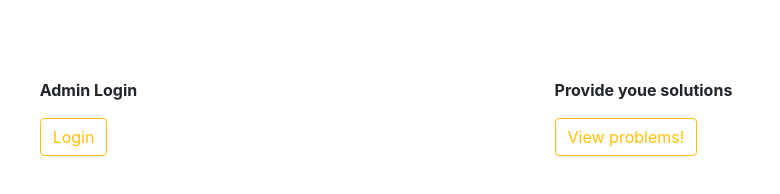
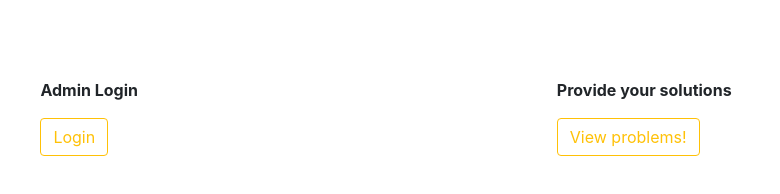
Before and after one commit to danaljarbou/saib-hackathon, a website: page public/homePage.html in a window 1280 px wide. Shown: the part 274-468 px from the top of the page, 254-1034 px from the left. Drawn offline with nearby package versions, Linux system fonts and the light colour scheme.

```diff
--- a/public/homePage.html
+++ b/public/homePage.html
@@ -30,7 +30,7 @@
                   </div>
 
                     <div class="d-flex flex-column" >
-                        <div class="p-2" style="font-weight: bolder;">Provide youe solutions</div>
+                        <div class="p-2" style="font-weight: bolder;">Provide your solutions</div>
                         <div class="p-2"><button type="button" class="btn btn-outline-warning">View problems!</button></div>
                       </div>
 
```
